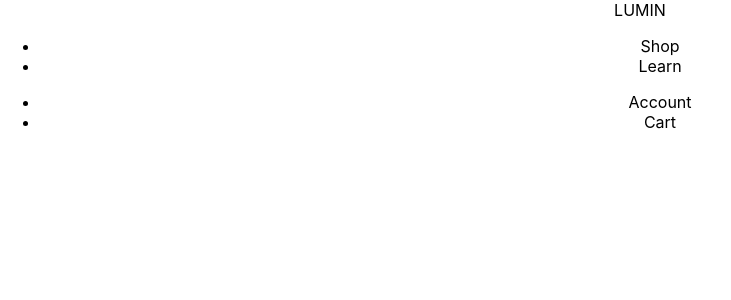
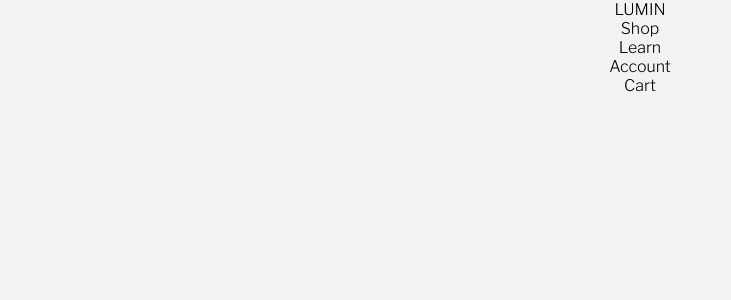
Before and after one commit to mindsworth/lumin-app, a React (Create React App) app: page / in a window 1280 px wide. Shown: the top 300 px of the page, without its empty margins (0-731 px from the left). Built offline with nearby package versions, Linux system fonts and the light colour scheme.

Commit message:
setup style reset

```diff
--- a/public/index.html
+++ b/public/index.html
@@ -15,6 +15,12 @@
       user's mobile device or desktop. See https://developers.google.com/web/fundamentals/web-app-manifest/
     -->
     <link rel="manifest" href="%PUBLIC_URL%/manifest.json" />
+
+    <link
+      href="https://fonts.googleapis.com/css2?family=Libre+Franklin:wght@100;200;300;700&display=swap"
+      rel="stylesheet"
+    />
+
     <!--
       Notice the use of %PUBLIC_URL% in the tags above.
       It will be replaced with the URL of the `public` folder during the build.
--- a/src/components/Header/index.jsx
+++ b/src/components/Header/index.jsx
@@ -1,4 +1,5 @@
 import React from "react";
+import "./HeaderStyles.scss"
 
 function Header() {
   return (
--- a/src/index.js
+++ b/src/index.js
@@ -1,6 +1,6 @@
 import React from 'react';
 import ReactDOM from 'react-dom';
-import './index.css';
+import './styles/index.scss';
 import App from './App';
 import reportWebVitals from './reportWebVitals';
 
--- /dev/null
+++ b/src/styles/globals.scss
@@ -0,0 +1,36 @@
+* {
+  margin: 0;
+  padding: 0;
+  box-sizing: border-box;
+}
+
+html {
+  font-size: 62.5%;
+  overflow-x: hidden;
+  overflow-y: scroll;
+  scroll-behavior: smooth;
+}
+
+html.touch *:hover {
+  all: unset !important;
+}
+
+body {
+  margin: 0;
+  overflow-x: hidden;
+  font-size: 1.6em;
+  font-family: "Libre Franklin", sans-serif;
+  -webkit-font-smoothing: antialiased;
+  -moz-osx-font-smoothing: grayscale;
+  background-color: #f3f2f2;
+  -webkit-overflow-scrolling: touch;
+}
+
+a {
+  text-decoration: none;
+  color: white;
+}
+
+li {
+  list-style: none;
+}
--- /dev/null
+++ b/src/styles/index.scss
@@ -0,0 +1 @@
+@import "globals";
```
Also changed, not shown: src/styles/mixins.scss (added, +52 -0 lines).
